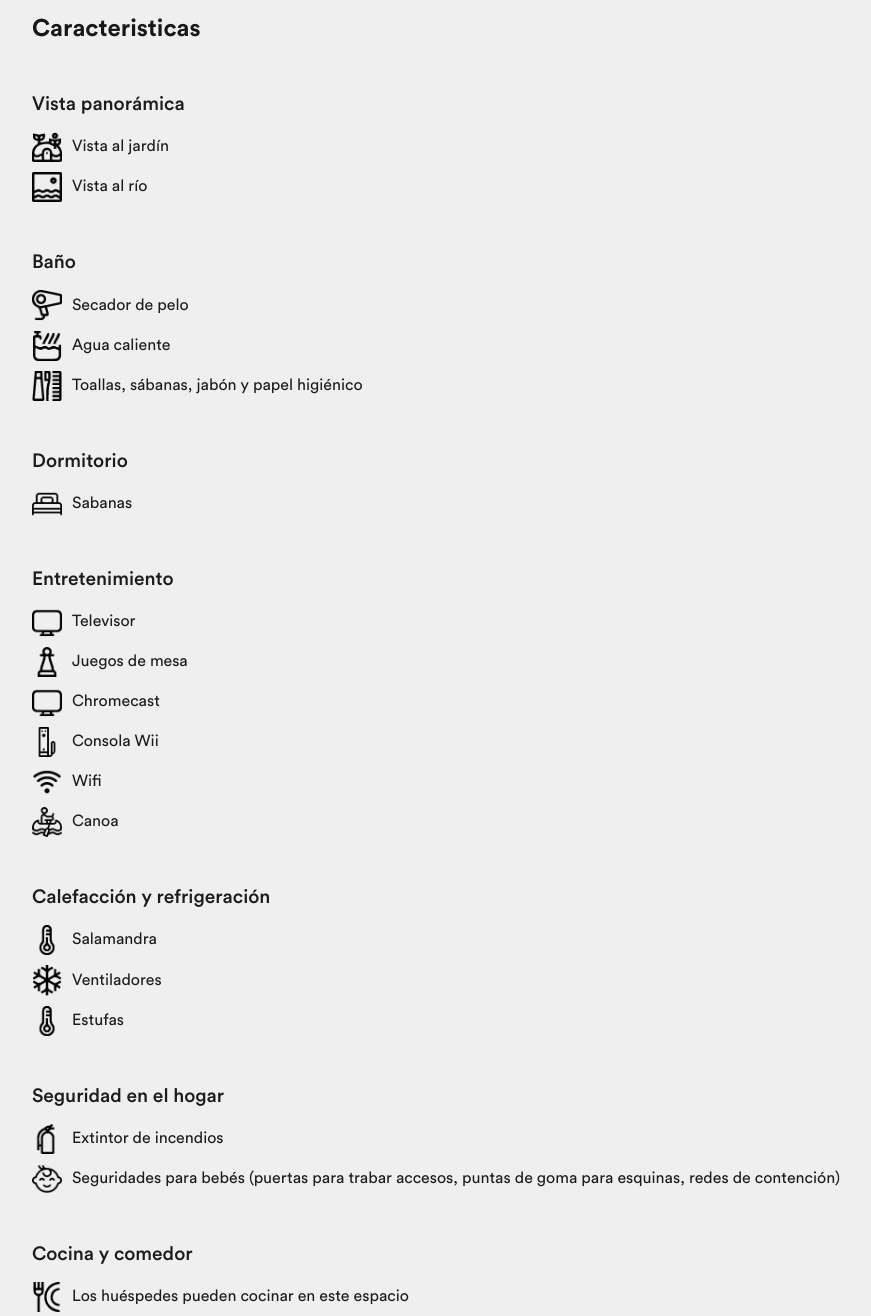
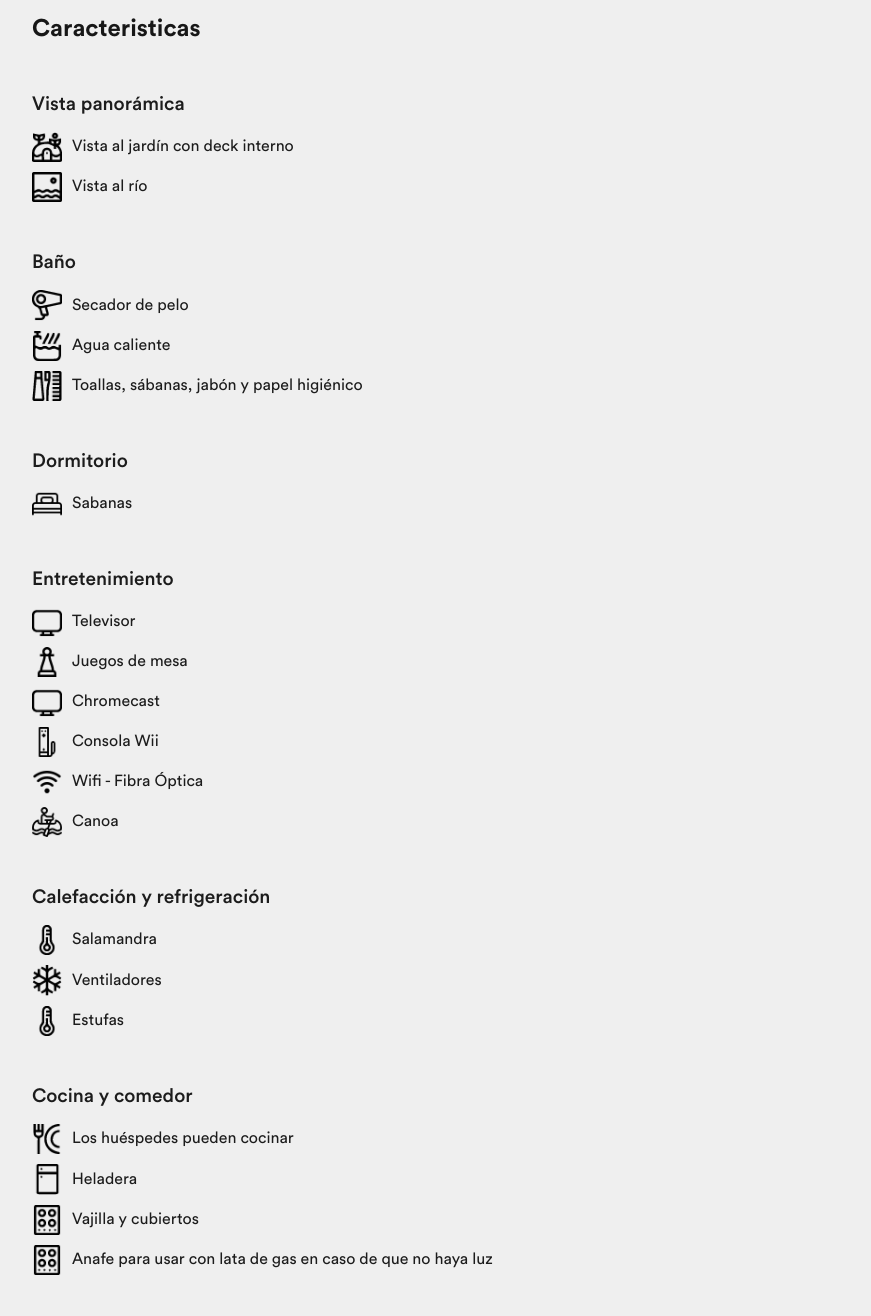
Before and after one commit to BrendaBurgoa/tigre, a plain HTML site: page index.html in a window 1280 px wide. Shown: the part 1140-2456 px from the top of the page, without its empty margins (40-911 px from the left). Drawn offline with Linux system fonts and the light colour scheme.

Commit message:
Update index.html

```diff
--- a/index.html
+++ b/index.html
@@ -48,7 +48,7 @@
             <div class="row">
                 <div class="col w-100 mt-2 mb-2">
                     <h1>Casa Bozzi - Arroyo Espera 490 - Tigre, Argentina</h1>
-                    <p>8 huéspedes - 2 dormitorios - 4 camas - 2 baños</p>
+                    <p>Ideal para dos parejas - 2 dormitorios - 1 sillón cama - 2 baños</p>
                 </div>
             </div>
             <div class="image-grid-header">
@@ -90,7 +90,7 @@
                         <ul class="cards">
                             <div class="card">
                                 <li class="big-li">Vista panorámica</li>
-                                <li><img src="img/icons/icon_jardin.PNG" alt="">Vista al jardín</li>
+                                <li><img src="img/icons/icon_jardin.PNG" alt="">Vista al jardín con deck interno</li>
                                 <li><img src="img/icons/icon_river.PNG" alt="">Vista al río</li>
                             </div>
                             <div class="card">
@@ -109,23 +109,23 @@
                                 <li><img src="img/icons/icon_chess.png" alt="">Juegos de mesa </li>
                                 <li><img src="img/icons/icon_tv.PNG" alt="">Chromecast</li>
                                 <li><img src="img/icons/icon_wii.png" alt="">Consola Wii</li>
-                                <li><img src="img/icons/icon_wifi.PNG" alt="">Wifi </li>
+                                <li><img src="img/icons/icon_wifi.PNG" alt="">Wifi - Fibra Óptica</li>
                                 <li><img src="img/icons/icon_canoa.png" alt="">Canoa</li>
                             </div>
                             <div class="card">
                                 <li class="big-li">Calefacción y refrigeración</li>
                                 <li><img src="img/icons/icon_calefaccion.PNG" alt="">Salamandra</li>
-                                <li><img src="img/icons/icon_ventilador.PNG" alt="">Ventiladores </li>
+                                <li><img src="img/icons/icon_ventilador.PNG" alt="">Ventiladores</li>
                                 <li><img src="img/icons/icon_calefaccion.PNG" alt="">Estufas</li>
                             </div>
-                            <div class="card">
+                           <!-- <div class="card">
                                 <li class="big-li">Seguridad en el hogar</li>
                                 <li><img src="img/icons/icon_extintor.PNG" alt="">Extintor de incendios</li>
                                 <li><img src="img/icons/icon_bebe.png" alt=""> Seguridades para bebés (puertas para trabar accesos, puntas de goma para esquinas, redes de contención) </li>
-                            </div>
+                            </div>-->
                             <div class="card">
                                 <li class="big-li">Cocina y comedor</li>
-                                <li><img src="img/icons/icon_cubiertos.PNG" alt="">Los huéspedes pueden cocinar en este espacio</li>
+                                <li><img src="img/icons/icon_cubiertos.PNG" alt="">Los huéspedes pueden cocinar</li>
                                 <li><img src="img/icons/icon_heladera.PNG" alt="">Heladera</li>
                                 <li><img src="img/icons/icon_cocina.PNG" alt="">Vajilla y cubiertos</li>
                                 <li><img src="img/icons/icon_cocina.PNG" alt="">Anafe para usar con lata de gas en caso de que no haya luz</li>
@@ -205,7 +205,7 @@
                     </ul>
                     <h4 style="margin-bottom: 1rem;    margin-top: 2rem;">Durante tu estadía</h4>
                     <ul>
-                        <li><img src="img/icons/icon_guest.PNG" alt="">8 huéspedes como máximo</li>
+                        <li><img src="img/icons/icon_guest.PNG" alt="">6 huéspedes como máximo</li>
                         <li><img src="img/icons/icon_aguacaliente.PNG" alt="">Se permiten mascotas</li>
                         <li><img src="img/icons/icon_party.PNG" alt="">No se permiten fiestas ni eventos</li>
                         <li><img src="img/icons/icon_guest.PNG" alt="">No se aceptan invitados de los huespedes para pasar la noche ni para pasar el día</li>
```
